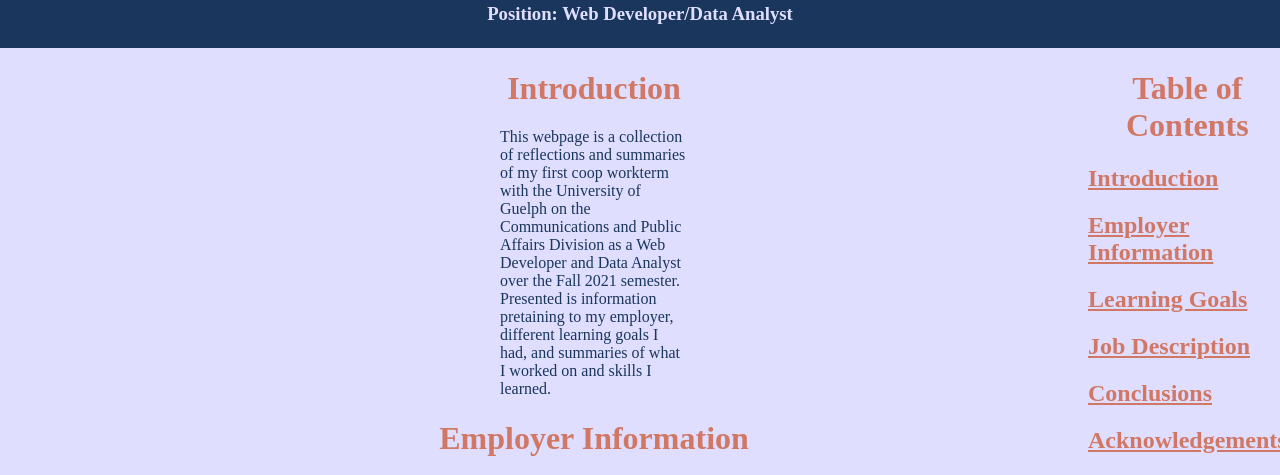
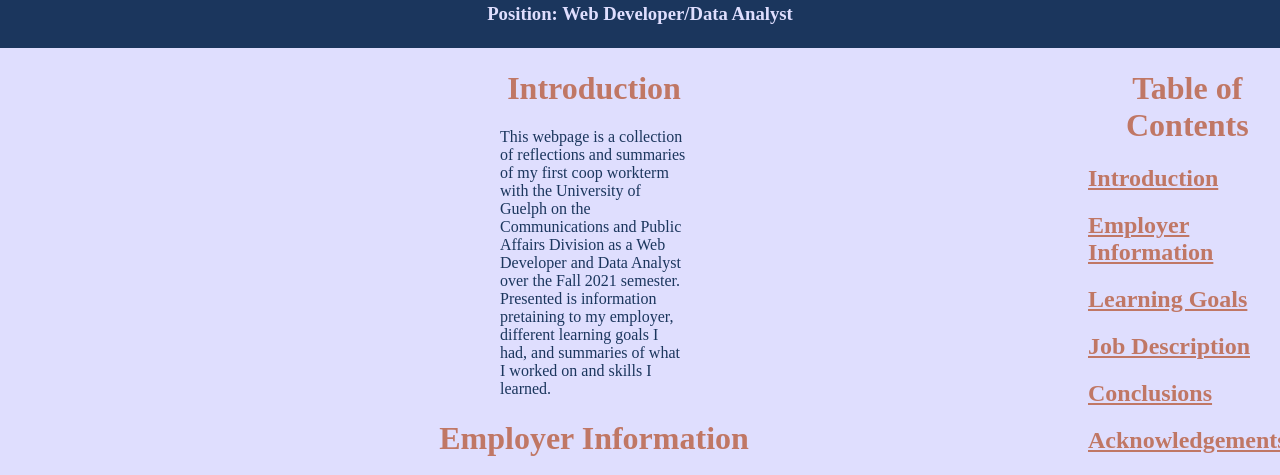
Before and after one commit to AquaWaker/aquawaker.github.io, a plain HTML site: page index.html in a window 1280 px wide. Shown: the part 170-645 px from the top of the page. Drawn offline with Linux system fonts and the light colour scheme.

Commit message:
Try more colours

```diff
--- a/index.html
+++ b/index.html
@@ -23,12 +23,12 @@
 
         .body-header {
             padding-left: 100px;
-            color: #D07765;
+            color: #C07765;
             text-align: center;
         }
 
         .sidebar-header {
-            color: #D07765;
+            color: #C07765;
             text-align: center;
         }
 
```
